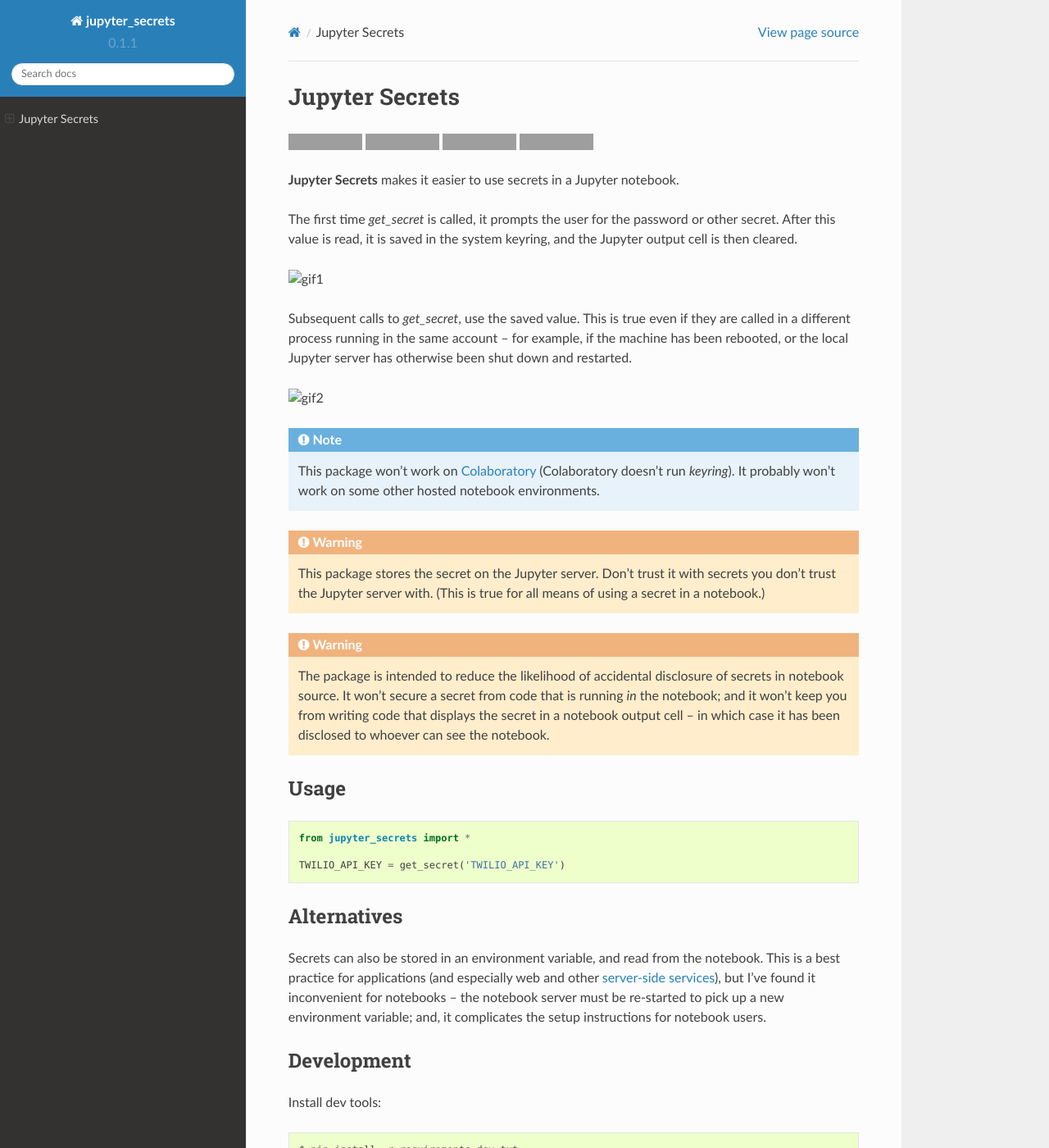
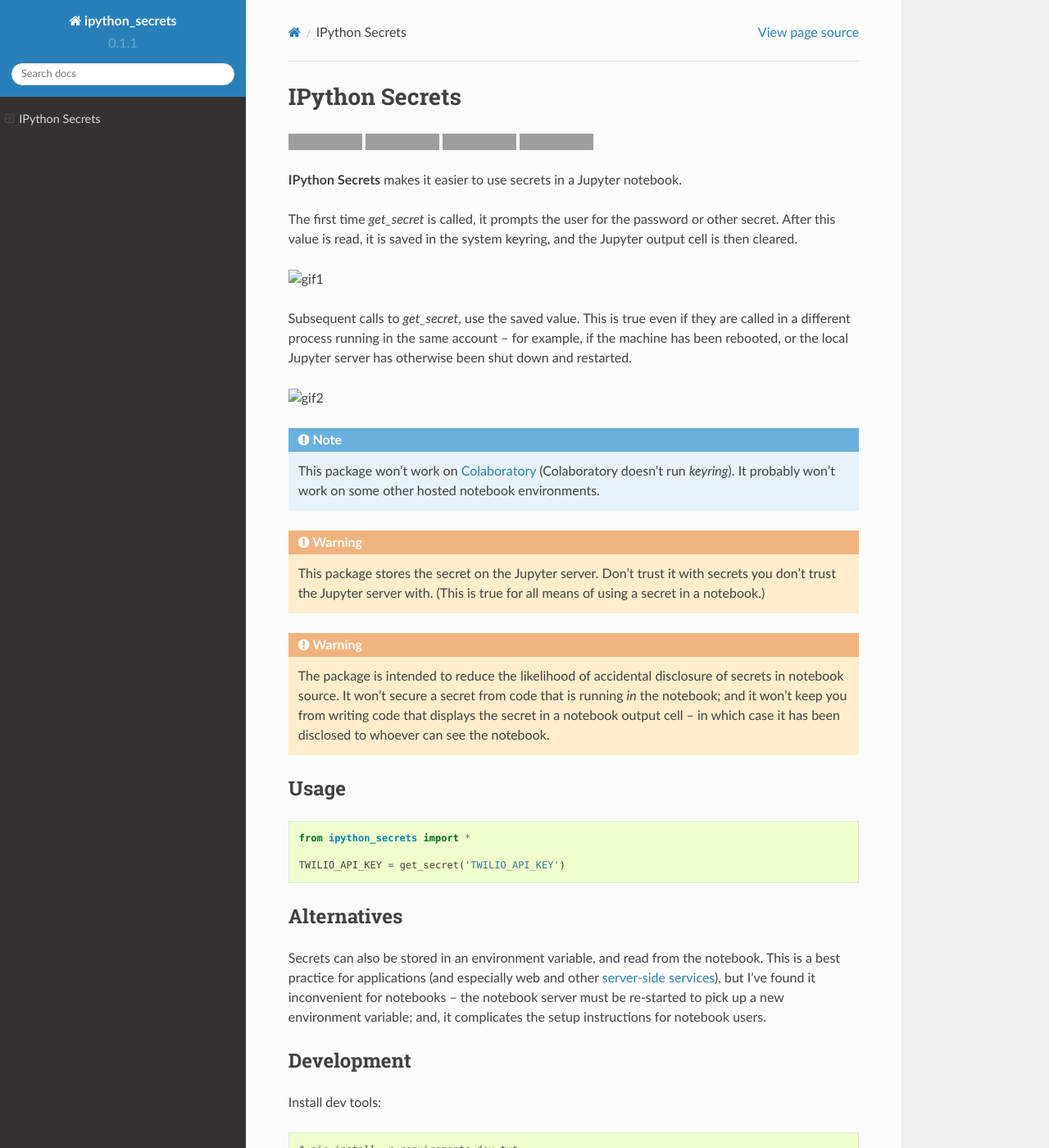
Before and after one commit to osteele/ipython-secrets, a Sphinx documentation site: the page built from docs/index.rst, in a window 1280 px wide and 1400 px high. Shown: the whole window at 82% size. Built offline with Sphinx 7.4.7 and the Read the Docs theme 2.0.0, drawn with Linux system fonts in a browser that asks for light colours; grey boxes are pictures that could not be loaded.

Commit message:
Rename -> ipython_secrets (module) / ipython-secrets (dist)

```diff
--- a/README.rst
+++ b/README.rst
@@ -1,9 +1,9 @@
-Jupyter Secrets
+IPython Secrets
 ===============
 
 |PyPI version| |Doc Status| |License| |Supported Python|
 
-**Jupyter Secrets** makes it easier to use secrets in a Jupyter notebook.
+**IPython Secrets** makes it easier to use secrets in a Jupyter notebook.
 
 The first time `get_secret` is called, it prompts the user for the password or
 other secret. After this value is read, it is saved in the system keyring, and
@@ -36,7 +36,7 @@ Usage
 
 .. code:: python
 
-        from jupyter_secrets import *
+        from ipython_secrets import *
 
         TWILIO_API_KEY = get_secret('TWILIO_API_KEY')
 
@@ -74,20 +74,20 @@ License
 
 MIT
 
-.. |PyPI version| image:: https://img.shields.io/pypi/v/jupyter_secrets.svg
-    :target: https://pypi.python.org/pypi/jupyter_secrets
+.. |PyPI version| image:: https://img.shields.io/pypi/v/ipython-secrets.svg
+    :target: https://pypi.python.org/pypi/ipython-secrets
     :alt: Latest PyPI Version
-.. |Doc Status| image:: https://readthedocs.org/projects/jupyter_secrets/badge/?version=latest
-    :target: http://jupyter_secrets.readthedocs.io/en/latest/?badge=latest
+.. |Doc Status| image:: https://readthedocs.org/projects/ipython-secrets/badge/?version=latest
+    :target: http://ipython-secrets.readthedocs.io/en/latest/?badge=latest
     :alt: Documentation Status
-.. |License| image:: https://img.shields.io/pypi/l/jupyter_secrets.svg
-    :target: https://pypi.python.org/pypi/jupyter_secrets
+.. |License| image:: https://img.shields.io/pypi/l/ipython-secrets.svg
+    :target: https://pypi.python.org/pypi/ipython-secrets
     :alt: License
-.. |Supported Python| image:: https://img.shields.io/pypi/pyversions/jupyter_secrets.svg
-    :target: https://pypi.python.org/pypi/jupyter_secrets
+.. |Supported Python| image:: https://img.shields.io/pypi/pyversions/ipython-secrets.svg
+    :target: https://pypi.python.org/pypi/ipython-secrets
     :alt: Supported Python Versions
 
-.. _API documentation: http://jupyter_secrets.readthedocs.io/en/latest/?badge=latest#module-jupyter_secrets
+.. _API documentation: http://ipython-secrets.readthedocs.io/en/latest/?badge=latest#module-ipython_secrets
 
 .. |gif1| image:: ./docs/images/first-time.gif
 .. |gif2| image:: ./docs/images/next-time.gif
--- a/docs/conf.py
+++ b/docs/conf.py
@@ -1,7 +1,7 @@
 #!/usr/bin/env python3
 # -*- coding: utf-8 -*-
 #
-# jupyter_secrets documentation build configuration file, created by
+# ipython_secrets documentation build configuration file, created by
 # sphinx-quickstart on Mon Jan 22 08:06:00 2018.
 #
 # This file is execfile()d with the current directory set to its
@@ -54,7 +54,7 @@ source_suffix = '.rst'
 master_doc = 'index'
 
 # General information about the project.
-project = 'jupyter_secrets'
+project = 'ipython_secrets'
 copyright = '2018, Oliver Steele'
 author = 'Oliver Steele'
 
@@ -108,7 +108,7 @@ html_static_path = ['_static']
 # -- Options for HTMLHelp output ------------------------------------------
 
 # Output file base name for HTML help builder.
-htmlhelp_basename = 'jupyter_secretsdoc'
+htmlhelp_basename = 'ipython_secretsdoc'
 
 
 # -- Options for LaTeX output ---------------------------------------------
@@ -135,7 +135,7 @@ latex_elements = {
 # (source start file, target name, title,
 #  author, documentclass [howto, manual, or own class]).
 latex_documents = [
-    (master_doc, 'jupyter_secrets.tex', 'jupyter_secrets Documentation',
+    (master_doc, 'ipython_secrets.tex', 'ipython_secrets Documentation',
      'Oliver Steele', 'manual'),
 ]
 
@@ -145,7 +145,7 @@ latex_documents = [
 # One entry per manual page. List of tuples
 # (source start file, name, description, authors, manual section).
 man_pages = [
-    (master_doc, 'jupyter_secrets', 'jupyter_secrets Documentation',
+    (master_doc, 'ipython_secrets', 'ipython_secrets Documentation',
      [author], 1)
 ]
 
@@ -156,7 +156,7 @@ man_pages = [
 # (source start file, target name, title, author,
 #  dir menu entry, description, category)
 texinfo_documents = [
-    (master_doc, 'jupyter_secrets', 'jupyter_secrets Documentation',
-     author, 'jupyter_secrets', 'One line description of project.',
+    (master_doc, 'ipython_secrets', 'ipython_secrets Documentation',
+     author, 'ipython_secrets', 'One line description of project.',
      'Miscellaneous'),
 ]
--- a/docs/index.rst
+++ b/docs/index.rst
@@ -8,5 +8,5 @@
 API
 ---
 
-.. automodule:: jupyter_secrets
+.. automodule:: ipython_secrets
     :members:
--- a/jupyter_secrets.py
+++ b/ipython_secrets.py
@@ -53,7 +53,7 @@ def get_secret(service_name, username=None, *,
     --------
     ::
 
-        from jupyter_secrets import *
+        from ipython_secrets import *
 
         TWILIO_API_KEY = get_secret('TWILIO_API_KEY')
         TWILIO_API_KEY = get_secret('TWILIO_API_KEY', 'my-account')
--- a/jupyter_secrets_test.py
+++ b/ipython_secrets_test.py
@@ -1,7 +1,7 @@
-from jupyter_secrets import *
+from ipython_secrets import *
 import os
 
-os.environ['USER'] = 'JUPYTER_SECRETS_PYTEST_USER'
+os.environ['USER'] = 'ipython_secrets_PYTEST_USER'
 
 # This doesn't do much more than test if the import succeeds.
 
--- a/pyproject.toml
+++ b/pyproject.toml
@@ -3,10 +3,11 @@ requires = ["flit"]
 build-backend = "flit.buildapi"
 
 [tool.flit.metadata]
-module = "jupyter_secrets"
+dist-name = "ipython-secrets"
+module = "ipython_secrets"
 author = "Oliver Steele"
 author-email = "steele@osteele.com"
-home-page = "https://github.com/osteele/jupyter_secrets"
+home-page = "https://github.com/osteele/ipython-secrets"
 classifiers = [
     "Framework :: IPython",
     "Framework :: Jupyter",
--- a/setup.cfg
+++ b/setup.cfg
@@ -6,6 +6,6 @@ tag = True
 [aliases]
 test = pytest
 
-[bumpversion:file:jupyter_secrets.py]
+[bumpversion:file:ipython_secrets.py]
 
 [bumpversion:file:docs/conf.py]
```
Also changed, not shown: 1 other file.
